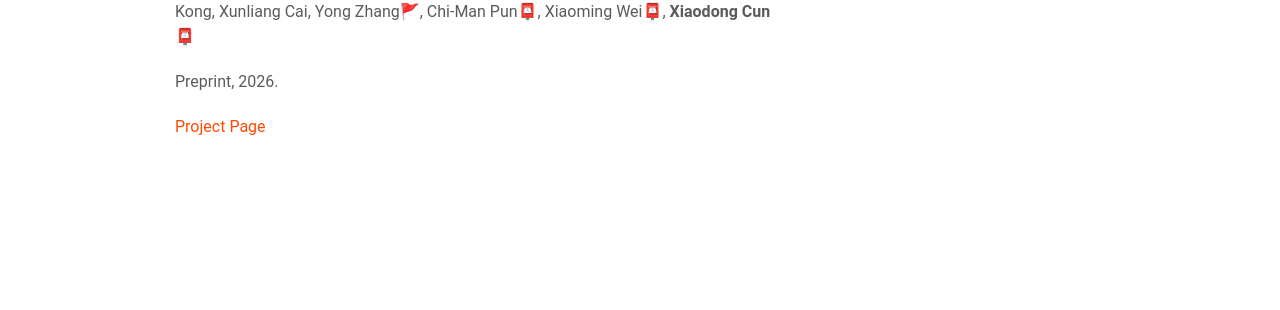
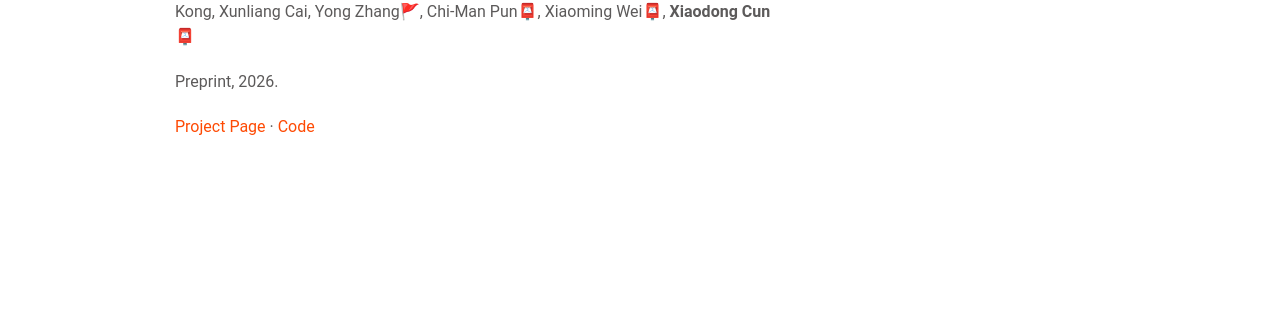
Before and after one commit to GVCLab/gvclab.github.io, a Jekyll site: the page built from _researches/2026-11-24-livevae.md, in a window 1280 px wide. Shown: the part 403-713 px from the top of the page. Built offline with Jekyll 4.4.1, drawn with Linux system fonts in a browser that asks for light colours.

Commit message:
Update LiveVAE project and code links

```diff
--- a/_researches/2026-11-24-livevae.md
+++ b/_researches/2026-11-24-livevae.md
@@ -6,7 +6,8 @@ date: 2026-11-24
 year: 2026
 publication: selected-preprint
 live: true
-project: https://ddxsg24.github.io/LiveVAE-page/
+project: https://livevae.github.io/
+code: https://github.com/MeiGen-AI/LiveVAE
 authors: "<b class='member'>Jiachen An</b>🧑‍💻, Sijie Zhao🧑‍💻, Le Li🧑‍💻, Hongyu Liu, <b class='member'>Zhiyuan Li</b>, Tianyu Yang, Xiaoyu Kong, Xunliang Cai, Yong Zhang🚩, Chi-Man Pun📮, Xiaoming Wei📮, <b>Xiaodong Cun</b>📮"
 ---
 
@@ -14,4 +15,4 @@ authors: "<b class='member'>Jiachen An</b>🧑‍💻, Sijie Zhao🧑‍💻, Le
 
 Preprint, {{ page.year }}.
 
-[Project Page]({{ page.project }})
+[Project Page]({{ page.project }}) · [Code]({{ page.code }})
```
